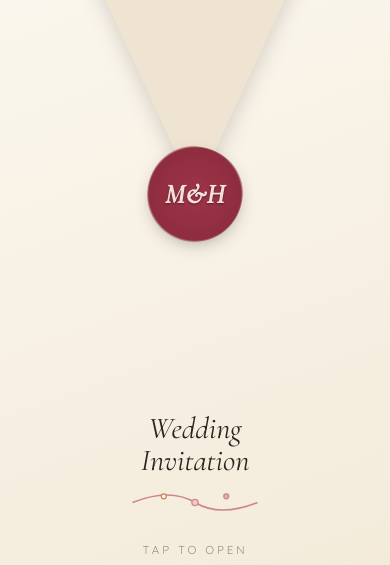
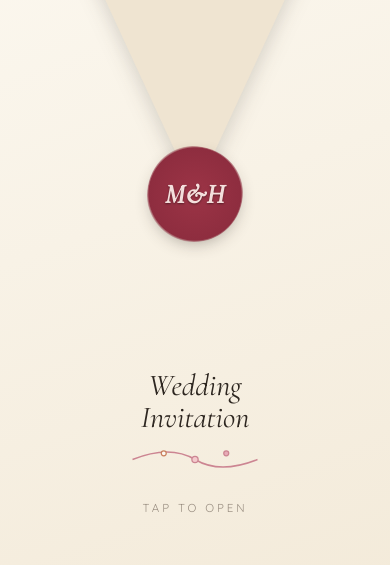
Before and after one commit to Mohamed-khattab/wedding-invitation, a plain HTML site: page index.html in a window 390 px wide. Shown: the part 228-793 px from the top of the page. Drawn offline with nearby package versions, Linux system fonts and the light colour scheme.

Commit message:
Fix mobile spacing: envelope hint overlap, finale section gaps

```diff
--- a/index.html
+++ b/index.html
@@ -37,6 +37,7 @@
           <circle cx="35" cy="9"  r="2"   fill="#fdfaf3" stroke="#c47550" stroke-width="1"/>
           <circle cx="85" cy="9"  r="2"   fill="#e7a4b3" stroke="#c87a8a" stroke-width="1"/>
         </svg>
+        <p class="env-hint">tap to open</p>
       </div>
       <div class="env-flap"></div>
       <div class="env-seal" aria-hidden="true">
@@ -44,7 +45,6 @@
         <span class="env-seal-initials">M&amp;H</span>
       </div>
     </div>
-    <p class="env-hint">tap to open</p>
   </div>
 
   <!-- ===== Hero ===== -->
--- a/styles.css
+++ b/styles.css
@@ -146,19 +146,14 @@ body {
 }
 
 .env-hint {
-  position: fixed;
-  bottom: 7vh;
-  left: 0;
-  right: 0;
   text-align: center;
   font-family: var(--sans);
   font-size: .72rem;
   letter-spacing: .25em;
   text-transform: uppercase;
   color: var(--ink-soft);
-  margin: 0;
+  margin: 1.75rem 0 0;
   opacity: .85;
-  z-index: 6;
   animation: env-hint-pulse 1.6s ease-in-out infinite;
 }
 
@@ -263,12 +258,12 @@ body {
 .finale {
   max-width: var(--max-width);
   margin: 0 auto;
-  padding: 1rem 1.25rem 3rem;
+  padding: 3rem 1.25rem;
   display: flex;
   flex-wrap: wrap;
   align-items: flex-start;
   justify-content: center;
-  gap: .5rem 3rem;
+  gap: 2.5rem 3rem;
 }
 
 .finale-photo {
```
